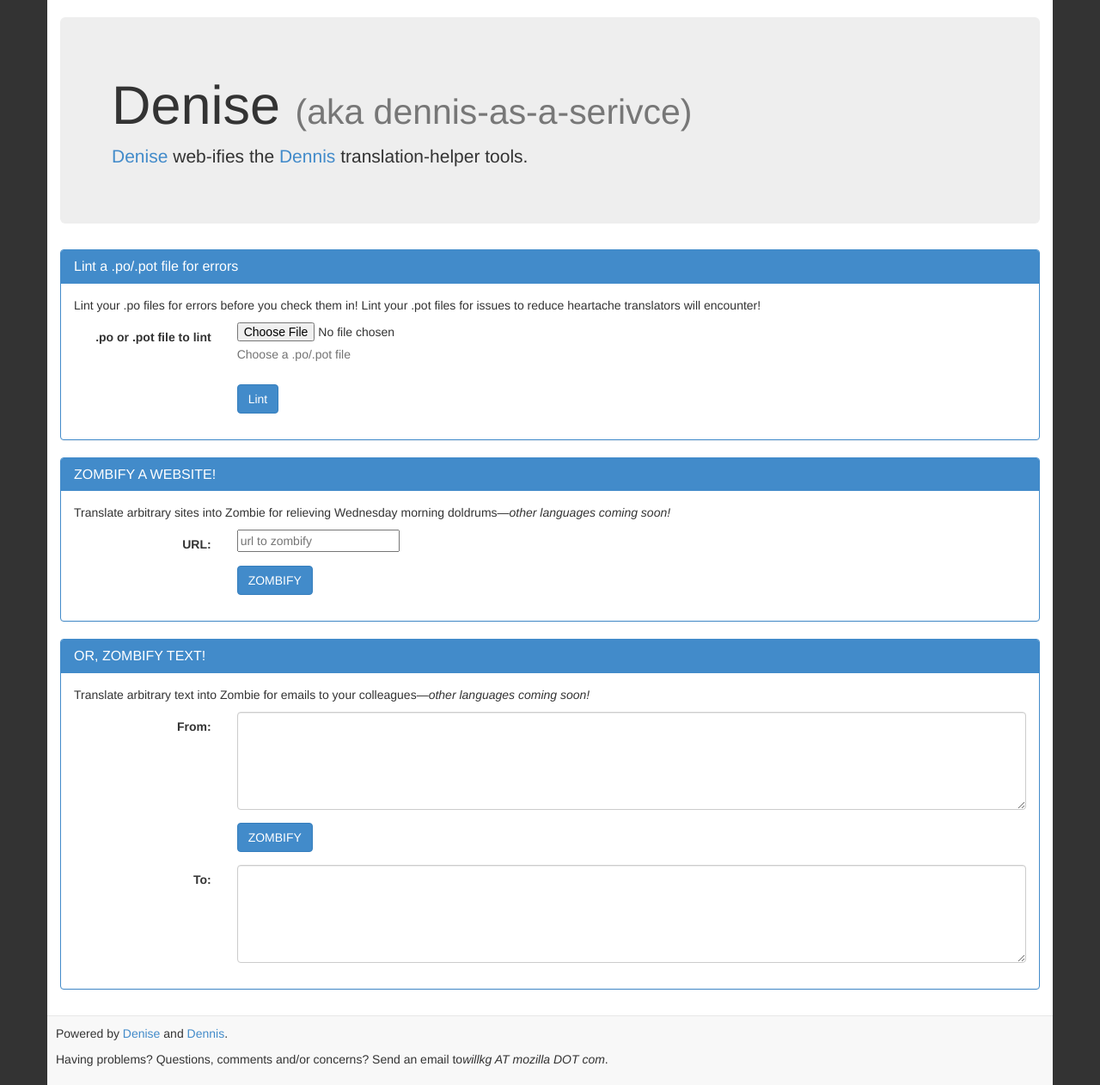
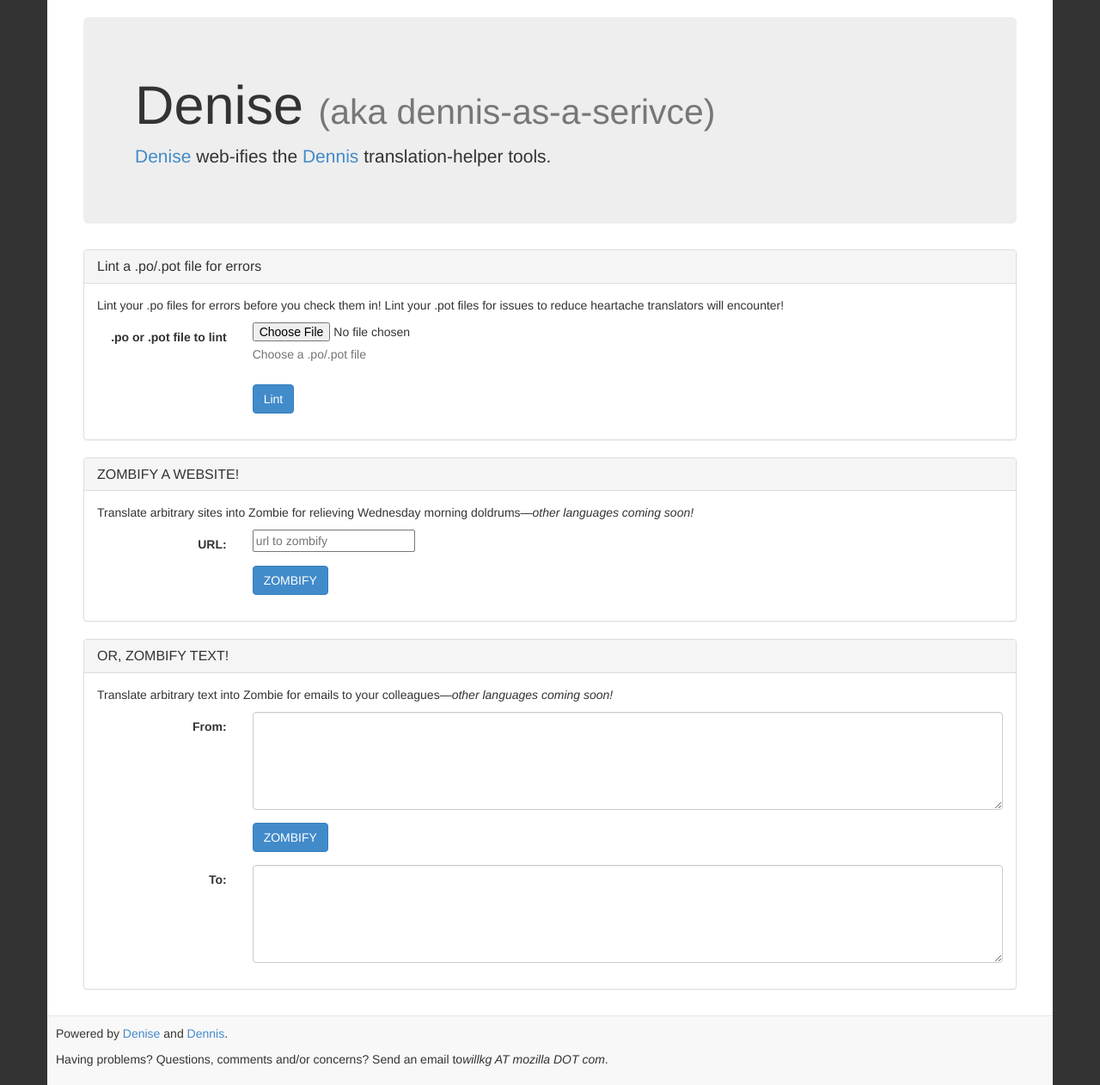
Before and after one commit to willkg/denise, a Flask app: page / in a window 1280 px wide. Shown: the part 51-1313 px from the top of the page at 86% size. Run offline with Flask 2, Linux system fonts and the light colour scheme; some libraries are stand-ins or nearby versions.

Commit message:
More CSS tweaks

```diff
--- a/denise/static/css/denise.css
+++ b/denise/static/css/denise.css
@@ -7,6 +7,11 @@
   background: white;
   margin: 0 auto;
   padding: 0;
+}
+
+.main.container {
+  padding-left: 3em;
+  padding-right: 3em;
 }
 
 .navbar {
--- a/denise/templates/base.html
+++ b/denise/templates/base.html
@@ -15,7 +15,7 @@
         </div>
       </nav>
 
-      <div class="container">
+      <div class="main container">
         {% block content %}
         {% endblock content %}
       </div>
--- a/denise/templates/index.html
+++ b/denise/templates/index.html
@@ -18,7 +18,7 @@
   </p>
 {% endif %}
 
-<div class="panel panel-primary">
+<div class="panel panel-default">
   <div class="panel-heading">
     <h2 class="panel-title">Lint a .po/.pot file for errors</h2>
   </div>
@@ -44,7 +44,7 @@
   </div>
 </div>
 
-<div class="panel panel-primary">
+<div class="panel panel-default">
   <div class="panel-heading">
     <h2 class="panel-title">ZOMBIFY A WEBSITE!</h2>
   </div>
@@ -69,7 +69,7 @@
   </div>
 </div>
 
-<div class="panel panel-primary">
+<div class="panel panel-default">
   <div class="panel-heading">
     <h2 class="panel-title">OR, ZOMBIFY TEXT!</h2>
   </div>
```
